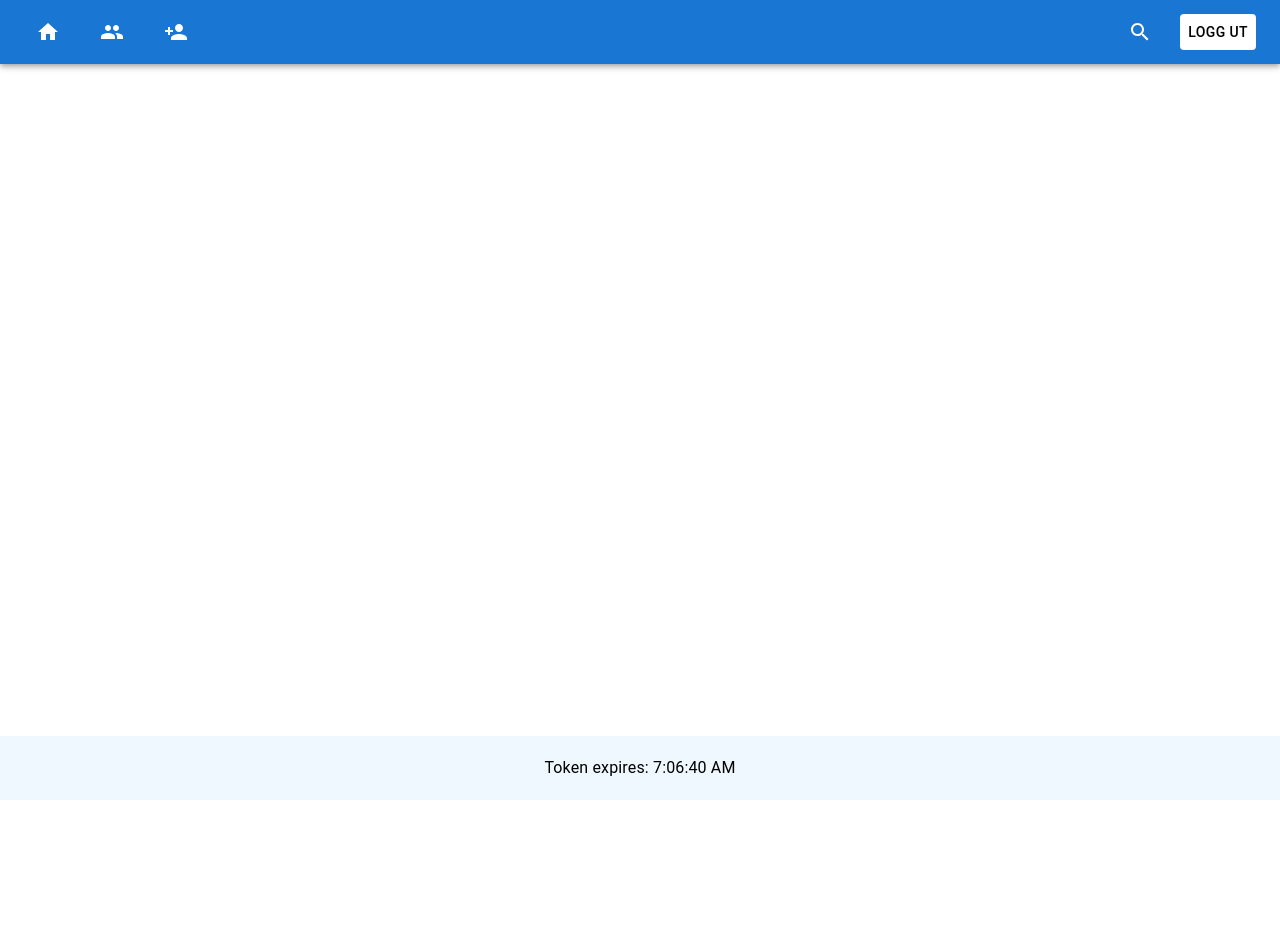
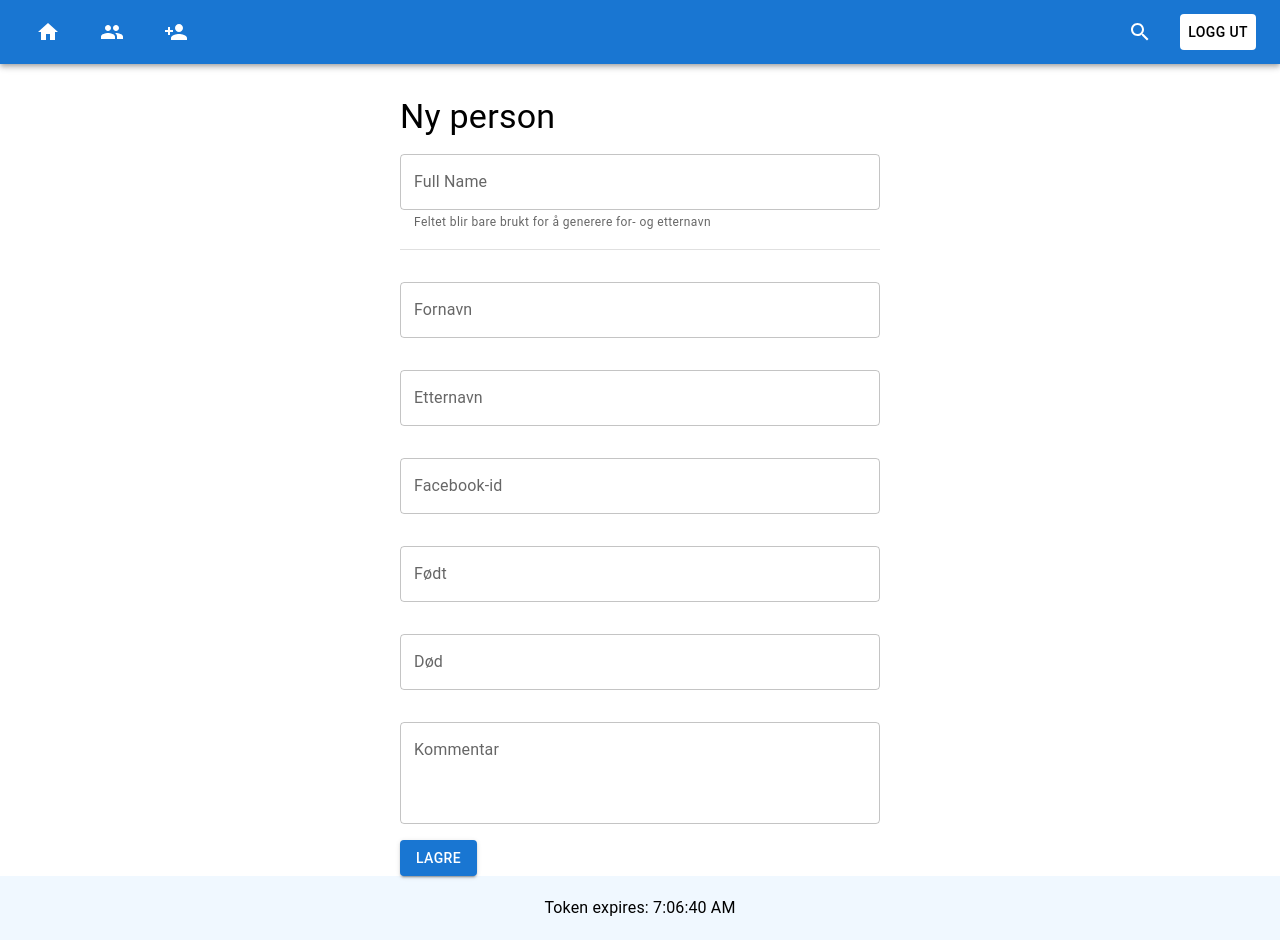
Before and after one commit to placbo/pr-gui-react, a React (Create React App) app: page /editperson in a window 1280 px wide. Before the commit the page ends 800 px from the top, so only its background shows below. Built offline with nearby package versions, Linux system fonts and the light colour scheme; no server answers; sample sign-in values are in the browser's storage.

Commit message:
bugfix emptyperson

```diff
--- a/src/pages/EditPersonPage.tsx
+++ b/src/pages/EditPersonPage.tsx
@@ -1,7 +1,7 @@
-import { FC, useEffect, useState } from 'react';
+import React, { FC, useEffect, useState } from 'react';
 import { Button, CircularProgress, Divider, TextField, Alert, AlertTitle, Typography } from '@mui/material';
 
-import { Person } from '../types/person';
+import { emptyPerson, Person } from '../types/person';
 import styled from '@emotion/styled';
 import { Field, FieldProps, Form, Formik, FormikProps } from 'formik';
 import axios from 'axios';
@@ -41,7 +41,9 @@ export const EditPersonPage: FC = () => {
 
   useEffect(() => {
     const asyncFunc = async () => {
-      personId && setPerson(await getPerson(personId, setIsLoadingPerson, setLoadingPersonError));
+      personId
+        ? setPerson(await getPerson(personId, setIsLoadingPerson, setLoadingPersonError))
+        : setPerson(emptyPerson);
     };
     asyncFunc();
   }, [personId]);
@@ -79,7 +81,7 @@ export const EditPersonPage: FC = () => {
           {loadingPersonError.message}
         </Typography>
       )}
-      {personId && person && (
+      {person && (
         <Formik onSubmit={handleSave} initialValues={person}>
           {(props) => (
             <Form>
```
